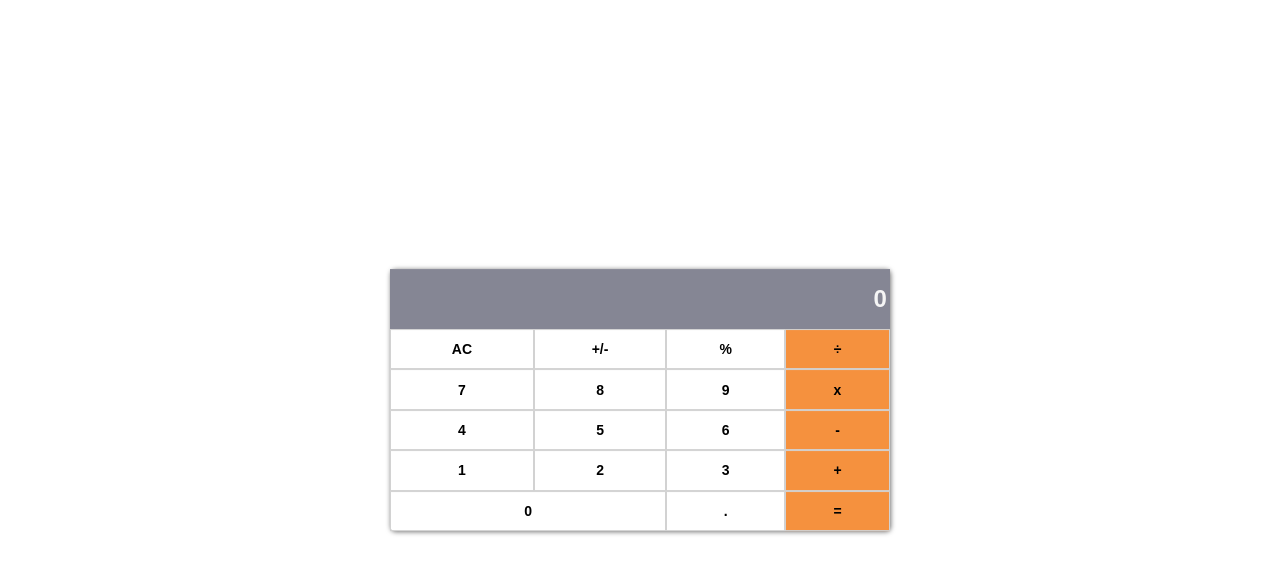
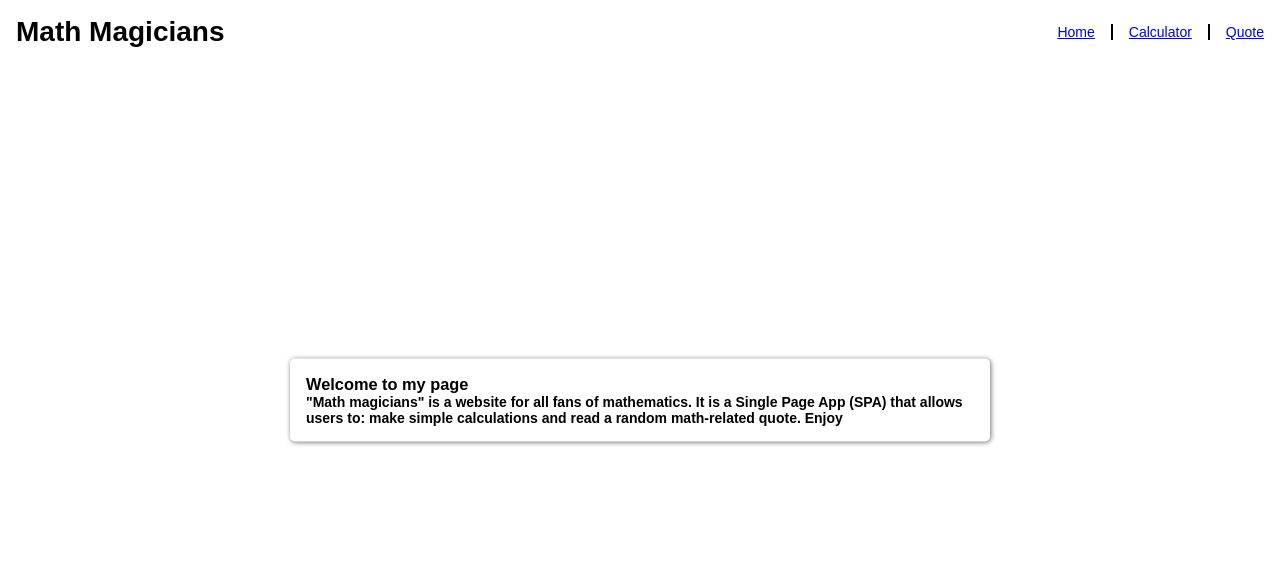
Before and after one commit to AdnanOlarmmi/Math-Magicians, a React (Create React App) app: page / in a window 1280 px wide. Shown: the top 574 px of the page. Built offline with nearby package versions, Linux system fonts and the light colour scheme.

Commit message:
Add Home, Calculator and Quote Pages respectfully

```diff
--- a/package.json
+++ b/package.json
@@ -9,6 +9,7 @@
     "big.js": "^6.2.1",
     "react": "^18.2.0",
     "react-dom": "^18.2.0",
+    "react-router-dom": "^6.4.3",
     "react-scripts": "5.0.1",
     "web-vitals": "^2.1.4"
   },
--- a/src/components/App.js
+++ b/src/components/App.js
@@ -1,10 +1,29 @@
+/*eslint-disable*/
 import React from 'react';
+import Header from './Header';
+import Home from './Home';
 import Calculator from './Calculator';
-
+import {
+  BrowserRouter as Router,
+  Routes,
+  Route,
+  Link
+} from "react-router-dom";
+import Quote from './Quote';
 // eslint-disable-next-line
 const App = () => {
 
-  return (<div><Calculator /></div>);
+  return (<div>
+    <Header />
+    <Router>
+      <Routes>
+        <Route path='/' element={<Home />} />
+        <Route path='/calculator' element={<Calculator />} />
+        <Route path='/quote' element={<Quote />} />
+      </Routes>
+    </Router>
+
+    </div>);
 };
 
 export default App;
--- a/src/components/Calculator.js
+++ b/src/components/Calculator.js
@@ -14,11 +14,15 @@ const Calculator = () => {
   };
 
   return (
-    <div className="calculator">
-      <div className="output">
+    <main className="calculator">
+      <h4>Let's do some Math</h4>
+
+      <table className="input" cellSpacing={0}>
+      <tr>
+      <td className="output" colSpan={4}>
         { next || operation || total || 0 }
-      </div>
-      <table className="input" cellSpacing={0}>
+      </td>
+      </tr>
         <tr>
           <td onClick={calculateValues}>AC</td>
           <td onClick={calculateValues}>+/-</td>
@@ -49,7 +53,7 @@ const Calculator = () => {
           <td onClick={calculateValues}>=</td>
         </tr>
       </table>
-    </div>
+    </main>
   );
 };
 
--- /dev/null
+++ b/src/components/Header.js
@@ -0,0 +1,23 @@
+/* eslint-disable */
+import React from "react";
+
+const Header = () => {
+    return(<header className="flex-row">
+        <h1>Math Magicians</h1>
+        <nav>
+            <ul className="flex-row">
+                <li>
+                    <a href="/">Home</a>
+                </li>
+                <li>
+                    <a href="/calculator">Calculator</a>
+                </li>
+                <li>
+                    <a href="/quote">Quote</a>
+                </li>
+            </ul>
+        </nav>
+    </header>)
+}
+
+export default Header;
--- /dev/null
+++ b/src/components/Home.js
@@ -0,0 +1,11 @@
+/*eslint-disable*/
+import React from "react";
+
+const Home = () => {
+    return(<main>
+        <h3>Welcome to my page</h3>
+        <p>"Math magicians" is a website for all fans of mathematics. It is a Single Page App (SPA) that allows users to: make simple calculations and read a random math-related quote. Enjoy</p>
+    </main>)
+}
+
+export default Home;
--- /dev/null
+++ b/src/components/Quote.js
@@ -0,0 +1,11 @@
+/*eslint-disable*/
+import React from "react";
+
+const Quote = () => {
+    return(<main>
+        <blockquote>Pure mathematics is, in its way, the poetry of logical ideas.
+— Albert Einstein, German theoretical physicist</blockquote>
+    </main>)
+}
+
+export default Quote;
--- a/src/index.css
+++ b/src/index.css
@@ -10,9 +10,15 @@ body {
   font: 14px "Century Gothic", Futura, sans-serif;
 }
 
-.calculator {
+header {
+  align-items: center;
+  justify-content: space-between;
+  padding: 1rem;
+}
+
+main {
   width: 70vw;
-  max-width: 500px;
+  max-width: 700px;
   height: max-content;
   max-height: 90vh;
   position: fixed;
@@ -22,12 +28,38 @@ body {
   box-shadow: 0.05rem 0.05rem 5px rgb(108, 108, 108);
   border-radius: 5px;
   font-weight: 550;
+  padding: 1rem;
+}
+
+.calculator {
+  display: flex;
+  flex-direction: column;
+  max-width: 500px;
+}
+
+ul {
+  list-style: none;
+  gap: 1rem;
+}
+
+li + li {
+  border-left: 2px solid black;
+  padding-left: 1rem;
+}
+
+.flex-row {
+  display: flex;
+}
+
+.flex-column {
+  display: flex;
+  flex-direction: column;
 }
 
 .output {
   text-align: right;
   padding: 1rem 0.2rem;
-  background-color: #858694;
+  background-color: #858694 !important;
   color: whitesmoke;
   font-size: 1.5rem;
 }
@@ -51,3 +83,10 @@ td:active {
 td:last-child {
   background-color: #f5913e;
 }
+
+@media only screen and (min-width: 768px) {
+  .calculator {
+    display: flex;
+    flex-direction: row;
+  }
+}
```
Also changed, not shown: 1 other file (tests, documents, lock files or other folders).
